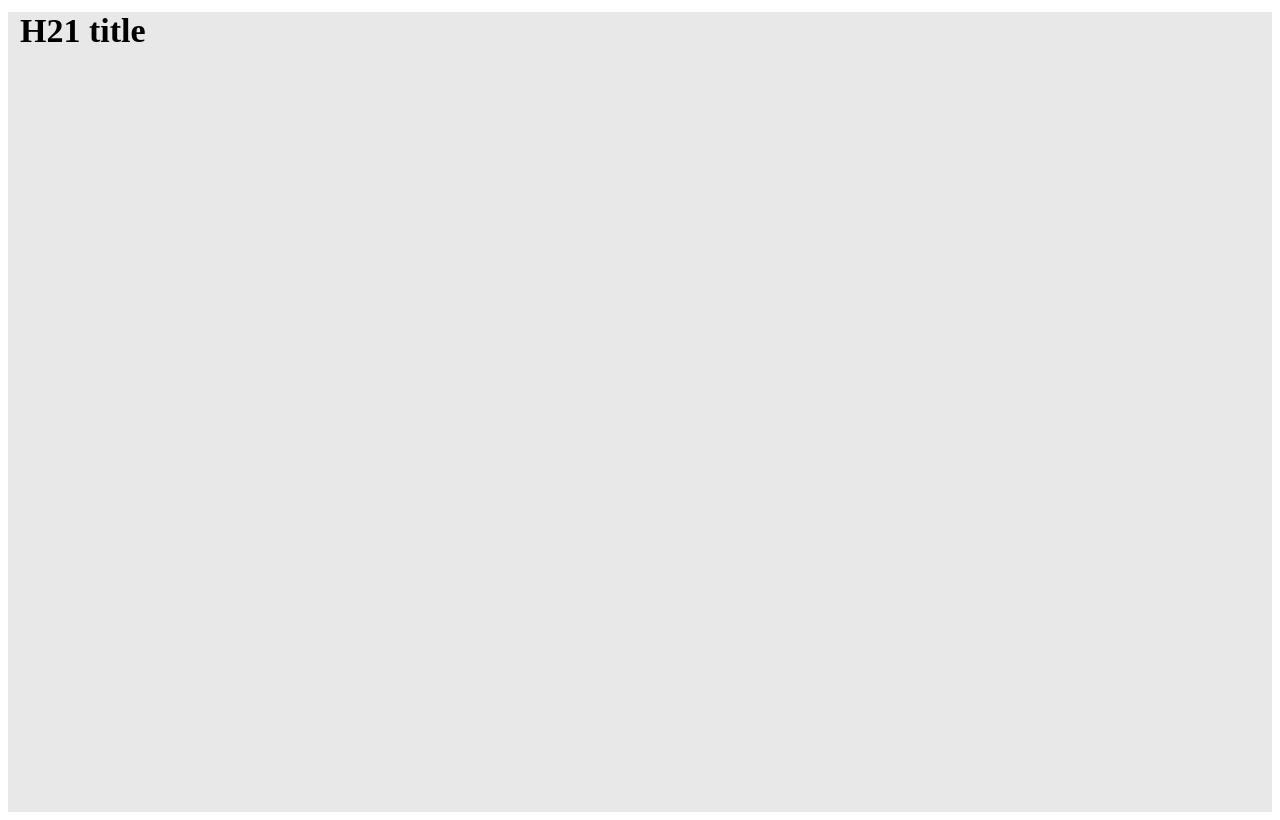
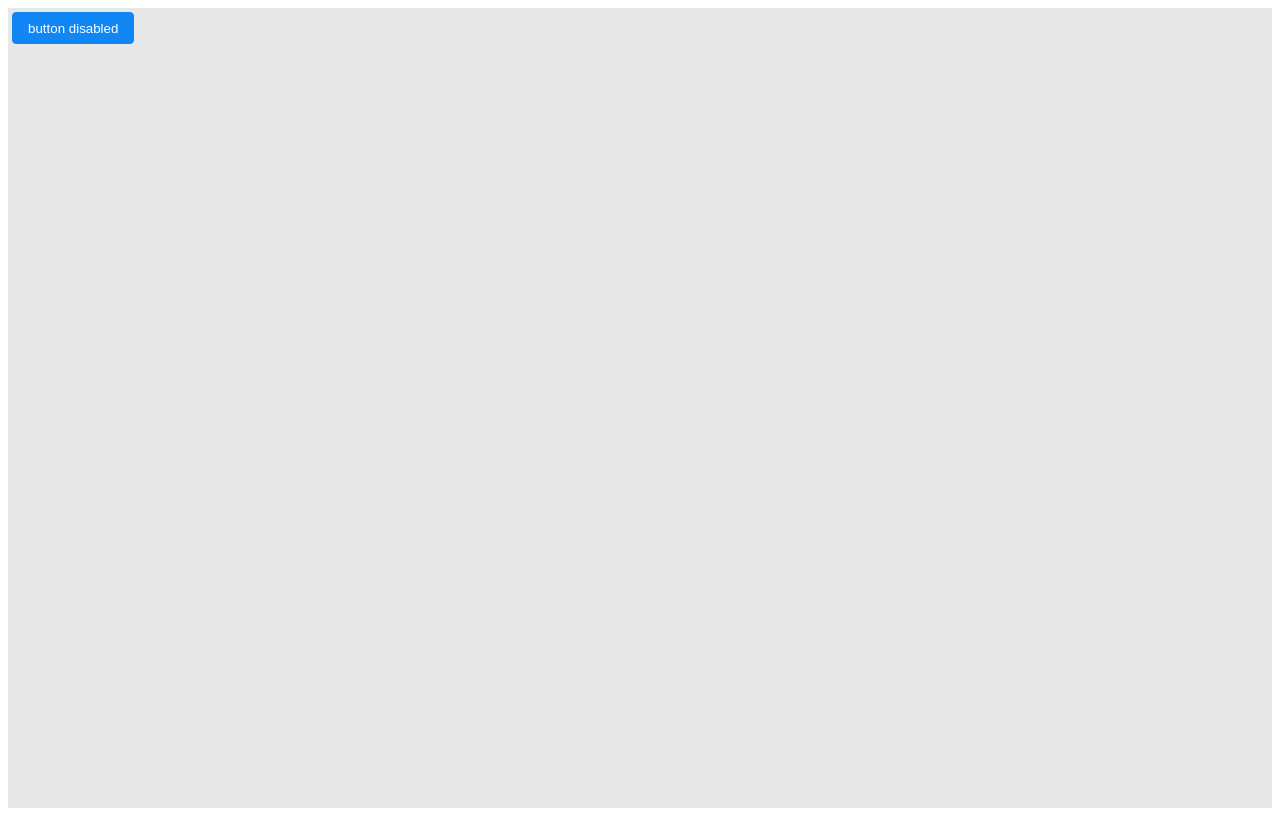
Before and after one commit to wslleal19/components-test, a React (Create React App) app: page / in a window 1280 px wide. Built offline with nearby package versions, Linux system fonts and the light colour scheme.

Commit message:
Button component disabled

```diff
--- a/src/App.tsx
+++ b/src/App.tsx
@@ -4,9 +4,6 @@ import './fluence-ui.css';
 import Button from './components/Button/Button';
 import Title from './components/Title/Title';
 import Text from './components/Text/Text';
-
-
-
 
 function App() {
 
@@ -16,7 +13,7 @@ function App() {
 
   return (
     <div className="App" style={{backgroundColor:'#e8e8e8', height: '100vh'}}>
-        <Title size={1}>H21 title</Title>
+        <Button disabled={false}>button disabled</Button>
     </div>
   );
 }
--- a/src/components/Button/Button.tsx
+++ b/src/components/Button/Button.tsx
@@ -1,7 +1,7 @@
 import React from "react";
 
 export interface ButtonProps {
-    label: string;
+    children: any;
     block?: boolean;
     disabled?: boolean;
     htmlType?: string;
@@ -46,12 +46,11 @@ const Button = (props: ButtonProps) => {
     }
 
     const isDisabledButton = () => {
-      if(props.disabled) return true;
-      return false;
+     return props.disabled ?  true : false;
     }
 
     return(
-         <button onClick={props.onClick} disabled={isDisabledButton()} style={setUpStyle()} className={setUpClasses()}>{props.label}</button>
+         <button onClick={props.onClick} disabled={isDisabledButton()} style={setUpStyle()} className={setUpClasses()}>{props.children}</button>
     )
 };
 
--- a/src/components/Text/Text.tsx
+++ b/src/components/Text/Text.tsx
@@ -25,7 +25,6 @@ const Text = (props: TextProps) => {
       let classes:string = '';
       classes = 'fluence-ui-text';
 
-
       if(props.strong == true) classes += ' fluence-ui-text-strong';
       if(props.italic == true) classes += ' fluence-ui-text-italic';
 
--- a/src/components/Title/Title.tsx
+++ b/src/components/Title/Title.tsx
@@ -24,7 +24,6 @@ const Title = (props: TextProps) => {
       let classes:string = '';
       classes = 'fluence-ui-title';
 
-
       if(props.strong == true) classes += ' fluence-ui-title-strong';
       if(props.italic == true) classes += ' fluence-ui-title-italic';
 
--- a/src/fluence-ui.css
+++ b/src/fluence-ui.css
@@ -72,6 +72,12 @@
 .fluence-ui-button-type-text:active{
     background-color: transparent;
 }
+.fluence-ui-button:disabled {
+    color: #999999;
+    border-color: #d9d9d9;
+    background-color: #f5f5f5;
+    cursor: no-drop;
+}
 
 
 
```
